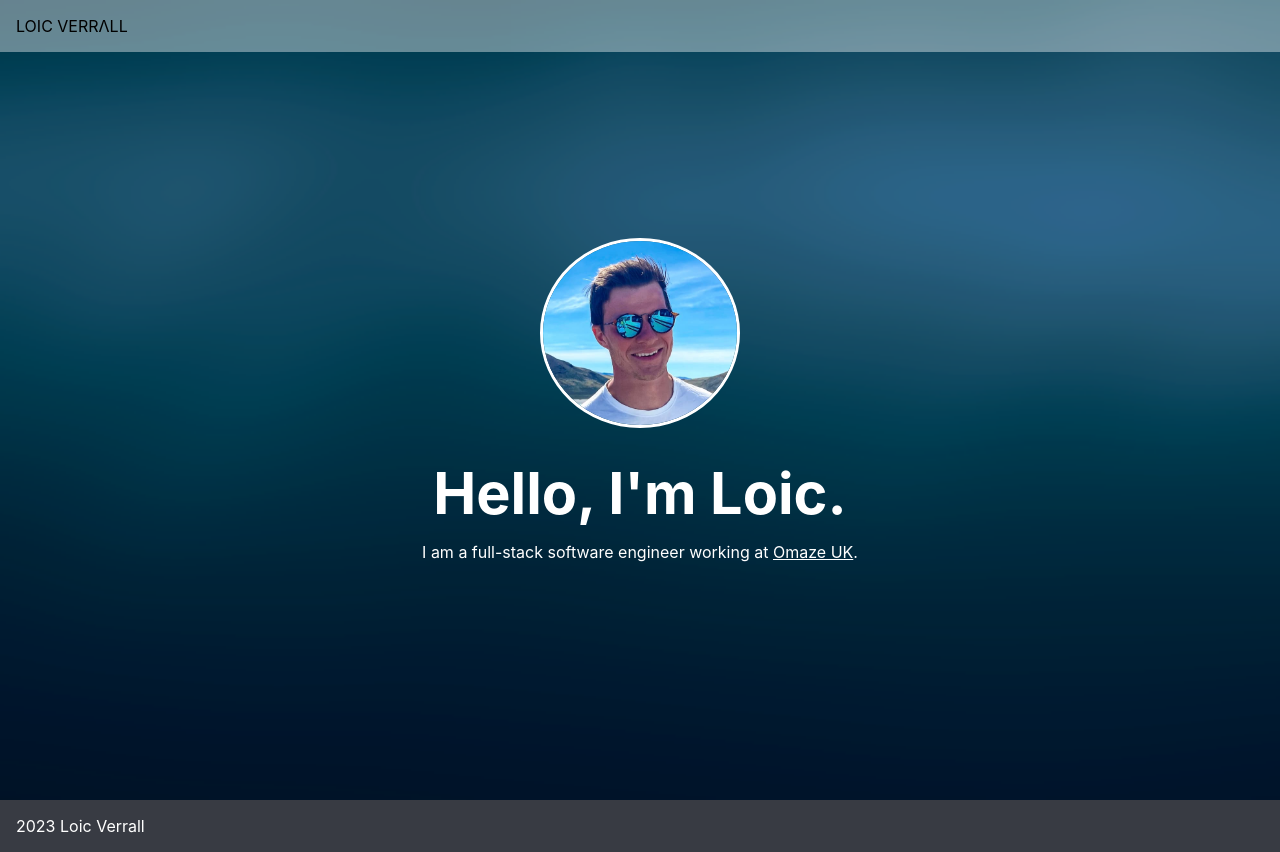
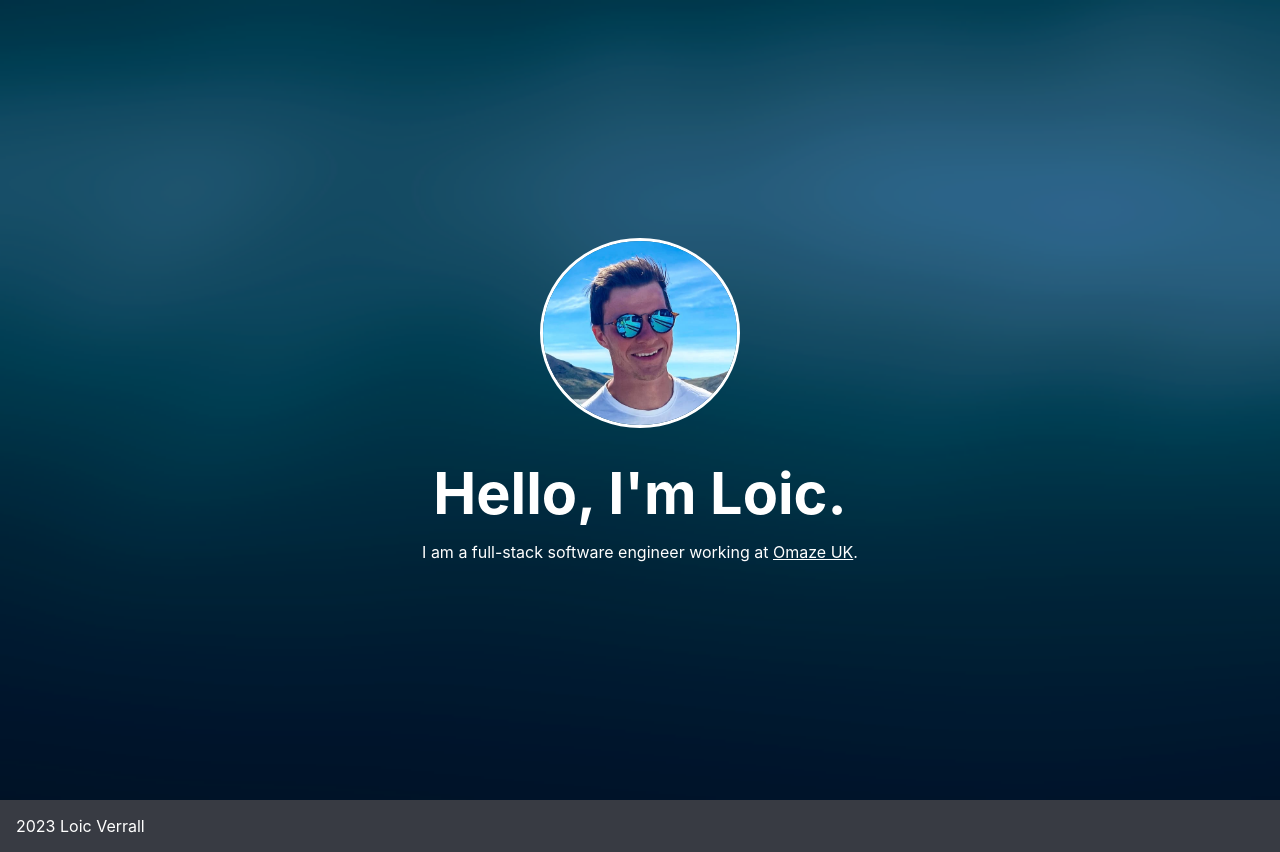
Before and after one commit to LoicVerrall/website, a Next.js app: page / in a window 1280 px wide. Built offline with nearby package versions, Linux system fonts and the light colour scheme.

Commit message:
Remove unused Header component

```diff
--- a/components/Layout/Header/Header.js
+++ /dev/null
@@ -1,10 +0,0 @@
-import Link from "next/link";
-import styles from "./styles.module.css";
-
-const Header = () => (
-  <header className={styles.header}>
-    <Link href="/">LOIC VERRΛLL</Link>
-  </header>
-);
-
-export default Header;
--- a/components/Layout/Header/index.js
+++ /dev/null
@@ -1 +0,0 @@
-export { default } from './Header';
--- a/components/Layout/Header/styles.module.css
+++ /dev/null
@@ -1,6 +0,0 @@
-.header {
-	position: fixed;
-	width: 100%;
-	background: rgba(255, 255, 255, 0.4);
-	padding: 1em;
-}
--- a/components/Layout/Layout.js
+++ b/components/Layout/Layout.js
@@ -1,10 +1,8 @@
 import styles from "./styles.module.css";
-import Header from "./Header";
 import Footer from "./Footer";
 
 export const Layout = ({ children }) => (
   <div className={styles.container}>
-    <Header />
     {children}
     <Footer />
   </div>
```
